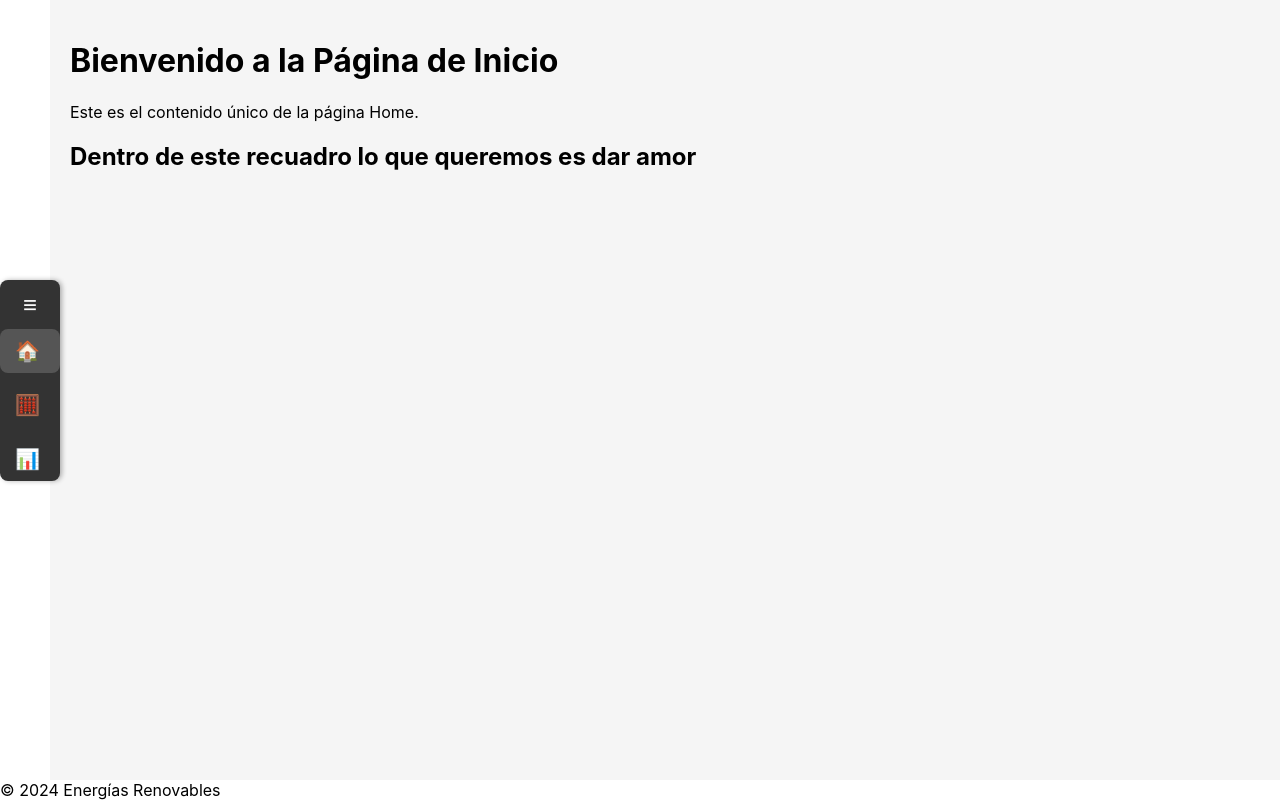
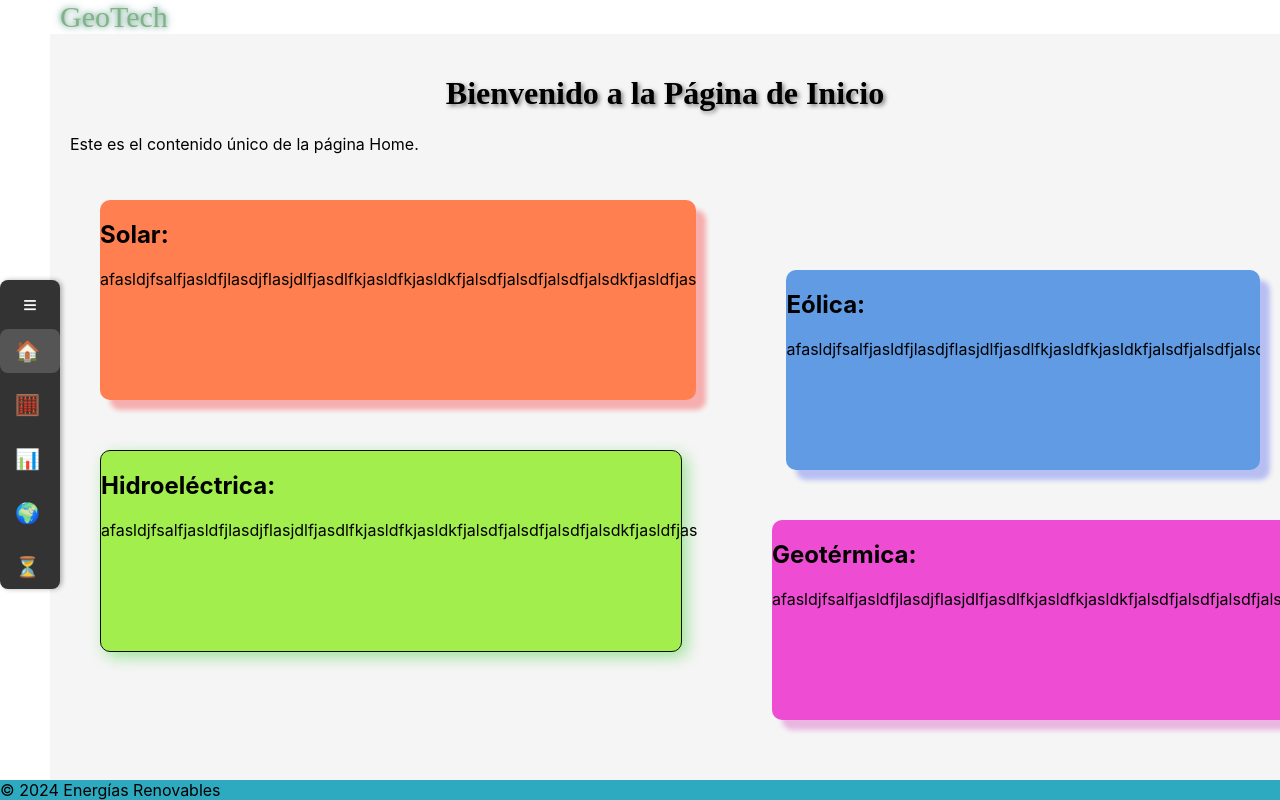
Before and after one commit to Bocchi26/ProyectoFinal, a React (Create React App) app: page / in a window 1280 px wide. Built offline with nearby package versions, Linux system fonts and the light colour scheme.

Commit message:
Nuevo borrador acerca de la pagina home

```diff
--- a/src/components/Home/inicio.css
+++ /dev/null
@@ -1,3 +0,0 @@
-Plantilla {
-
-}
--- a/src/components/Home/inicio.js
+++ b/src/components/Home/inicio.js
@@ -5,13 +5,35 @@ import Plantilla from "../Plantilla/plantilla";
 const Home = () => {
   return (
     <Plantilla>
-      <h1>Bienvenido a la Página de Inicio</h1>
+      <h1 id="Titulo">Bienvenido a la Página de Inicio</h1>
       <p>Este es el contenido único de la página Home.</p>
-      <article className="recuadro">
-        <div>
-          <h2>Dentro de este recuadro lo que queremos es dar amor </h2>
-        </div>
-      </article>
+
+      <div className="Secciones">
+          <section className="Seccion1">
+            <h2>Solar:</h2>
+            <p>afasldjfsalfjasldfjlasdjflasjdlfjasdlfkjasldfkjasldkfjalsdfjalsdfjalsdfjalsdkfjasldfjas</p>
+          </section>
+
+          <section className="Seccion2">
+            <h2>Eólica:</h2>
+            <p>afasldjfsalfjasldfjlasdjflasjdlfjasdlfkjasldfkjasldkfjalsdfjalsdfjalsdfjalsdkfjasldfjas</p>
+          </section>
+      </div>
+
+      <div className="Secciones2">
+          <section className="Seccion3">
+            <h2>Hidroeléctrica:</h2>
+            <p>afasldjfsalfjasldfjlasdjflasjdlfjasdlfkjasldfkjasldkfjalsdfjalsdfjalsdfjalsdkfjasldfjas</p>
+          </section>
+
+          <section className="Seccion4">
+            <h2>Geotérmica:</h2>
+            <p>afasldjfsalfjasldfjlasdjflasjdlfjasdlfkjasldfkjasldkfjalsdfjalsdfjalsdfjalsdkfjasldfjas</p>
+          </section>
+      </div>
+
+
+
     </Plantilla>
   );
 };
--- a/src/components/Plantilla/barraNavegacion.js
+++ b/src/components/Plantilla/barraNavegacion.js
@@ -14,6 +14,8 @@ const BarraNavegacion = () => {
         {name: "Home", path:"/", icon: "🏠"},
         {name: "Calculadora", path:"/calculadora", icon: "🧮"},
         {name: "Grafica", path:"/graficos", icon: "📊"},
+        {name: "Geotérmica", path:"/geotermica", icon: "🌍"},
+        {name: "Hechos Históricos", path:"/hechos_historicos", icon: "⏳"},
     ];
     return (
         <div className={`barraNavegacion ${abierto ? "abrir" : ""}`}>
--- a/src/components/Plantilla/plantilla.css
+++ b/src/components/Plantilla/plantilla.css
@@ -7,6 +7,27 @@
     }
 
 
+    /*Esta es la animación del encabezado*/
+    @keyframes flicker {
+        0% { opacity: 1; }
+        50% { opacity: 0.5; }
+        100% { opacity: 1; }
+      }
+    /*Aquí se modifica el encabezado:*/
+    #Encabezado{
+        font-family: 'Times New Roman', Times, serif;
+        color: #086823;
+        text-shadow: 0 0 5px hsl(118, 83%, 25%), 0 0 10px #276795;
+        animation: flicker 1s infinite alternate;
+        font-size: 30px ;
+        margin-left: 60px;
+    }
+
+    /*Aquí se modifica el pie de pagina*/
+    #Piedepagina{
+        background-color: #2daac0;
+    }
+
 
     .plantilla {
     display: flex;
@@ -15,7 +36,7 @@
 
     }
 
-
+    /*Aquí se manejan los efectos de inicio*/
     .contenidoPrincipal {
         flex: 1; /* Hace que esta sección crezca y ocupe el espacio restante */
         padding: 20px;
@@ -24,3 +45,91 @@
 
 
     }
+
+    #Titulo{
+        font-family: 'Times New Roman', Times, serif;
+        text-align: center;
+        text-shadow: 2px 2px 4px rgba(0, 0, 0, 0.5);  /*Se le pone sombra gris al texto*/
+
+    }
+    /*Aquí se modifican las secciones de inicio----------------------------------------------------*/
+    .Secciones{
+        display: flex;
+        margin-left: 30px;
+    }
+
+    .Seccion1{
+        background-color: coral;
+        width: 600px;
+        height: 200px;
+        margin-top: 30px;
+        margin-left: 0px;
+        box-shadow: 10px 10px 5px rgba(247, 11, 11, 0.3); /* Sombra las cajas suave */
+        border-radius: 10px;  /*Para darle bordeado redondo*/
+        /*line-height: 50px;  es el espacio entre lineas*/
+        transition: transform 0.3s ease; /* Animación suave */
+    }
+    /*Es la animación del hover, que se agranda al pasar el mouse*/
+    .Seccion1:hover{
+        transform: scale(1.1); /* Aumenta el tamaño al 110% */
+    }
+
+
+    .Seccion2{
+        background-color: rgb(96, 155, 228);
+        width: 600px;
+        height: 200px;
+        margin-top: 100px;
+        margin-left: 90px;
+        box-shadow: 10px 10px 5px rgba(41, 67, 234, 0.3);
+        border-radius: 10px;
+        position: relative;
+        overflow: hidden;
+    }
+    .Seccion2:hover{
+        animation: girar 0.5s ease forwards;
+    }
+    @keyframes girar {
+        0% {
+          transform: rotate(0);
+        }
+        100% {
+          transform: rotate(15deg);
+        }
+      }
+
+
+    .Secciones2{
+        display: flex;
+        margin-left: 30px;
+    }
+
+
+    .Seccion3{
+        background-color: rgb(162, 238, 76);
+        width: 580px;
+        height: 200px;
+        margin-top: -20px;
+        margin-left: 0px;
+        border: 1px solid #0e0d0d;  /*Para darle bordeado a la caja*/
+        box-shadow: 5px 5px 15px rgba(29, 202, 17, 0.4);
+        border-radius: 10px;
+        transition: transform 0.3s ease;
+    }
+    .Seccion3:hover{
+        transform: scale(1.1); /* Aumenta el tamaño al 110% */
+    }
+
+    .Seccion4{
+        background-color: rgb(238, 76, 211);
+        width: 580px;
+        height: 200px;
+        margin-top: 50px;
+        margin-left: 90px;
+        box-shadow: 10px 10px 5px rgba(206, 34, 178, 0.3);
+        border-radius: 10px;
+        transition: transform 0.3s ease;
+    }
+    .Seccion4:hover{
+        transform: scale(1.1); /* Aumenta el tamaño al 110% */
+    }
--- a/src/components/Plantilla/plantilla.js
+++ b/src/components/Plantilla/plantilla.js
@@ -6,9 +6,7 @@ import "./plantilla.css"
 const Plantilla = ({ children }) => {
   return (
     <div className="plantilla">
-      <header>
-
-      </header>
+      <header id="Encabezado"> GeoTech </header>
         {/* Barra de navegación */}
         <BarraNavegacion />
          {/* aqui va a ir como va a ser la plntilla */}
@@ -16,7 +14,7 @@ const Plantilla = ({ children }) => {
       <main className="contenidoPrincipal">
         {children} {/* Contenido específico de cada página */}
       </main>
-      <footer>© 2024 Energías Renovables</footer>
+      <footer id="Piedepagina">© 2024 Energías Renovables</footer>
     </div>
   );
 };
```
